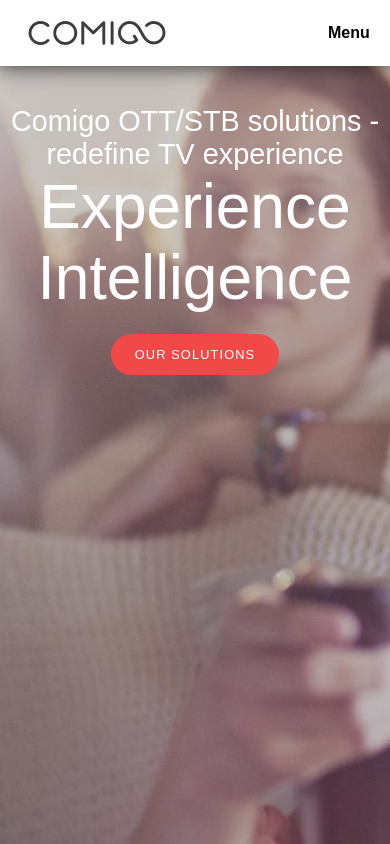
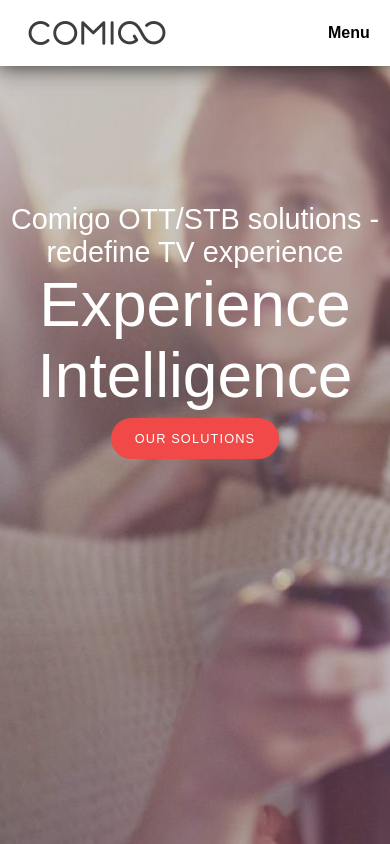
Before and after one commit to roibendet/comigo, a website: page index.html in a window 390 px wide. Shown: the top 844 px of the page. Drawn offline with nearby package versions, Linux system fonts and the light colour scheme.

Commit message:
first-section-done

```diff
--- a/styles/main.css
+++ b/styles/main.css
@@ -116,8 +116,9 @@ input {
 
 .first-section {
   color: white;
-  height: 38.32vw;
+  /*height: 38.32vw;*/
   display: block;
+  height: 100%;
   background-image: url("../assest/other/homepage-featured-new-1920x745.jpg");
   background-repeat: no-repeat;
   background-position: top center;
@@ -145,7 +146,9 @@ input {
 }
 
 .first-section > header > a {
-  margin: 21px;
+  /*margin: 21px;
+  margin-bottom: 0;*/
+  margin-top: 2%;
   transition-property: box-shadow, transform;
   transition-duration: 0.2s, 0.2s;
 }
@@ -1151,6 +1154,11 @@ dt:hover + dd {
 }
 
 @media (max-width: 700px) {
+.first-section  {
+  background-position: center center;
+  height: 50vw;
+  padding-top: 35%;
+ }
 /*  html h1 {
     font-size: initial;
   }
```
